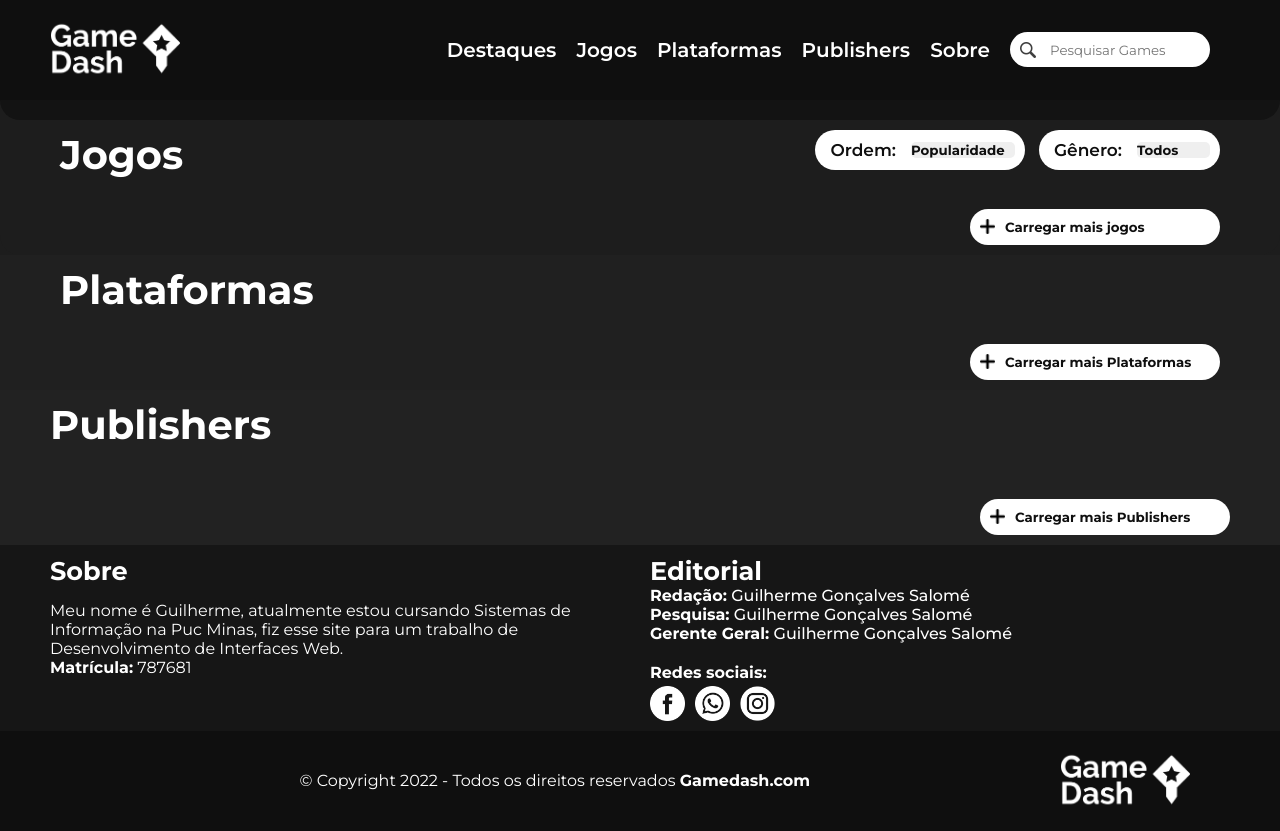
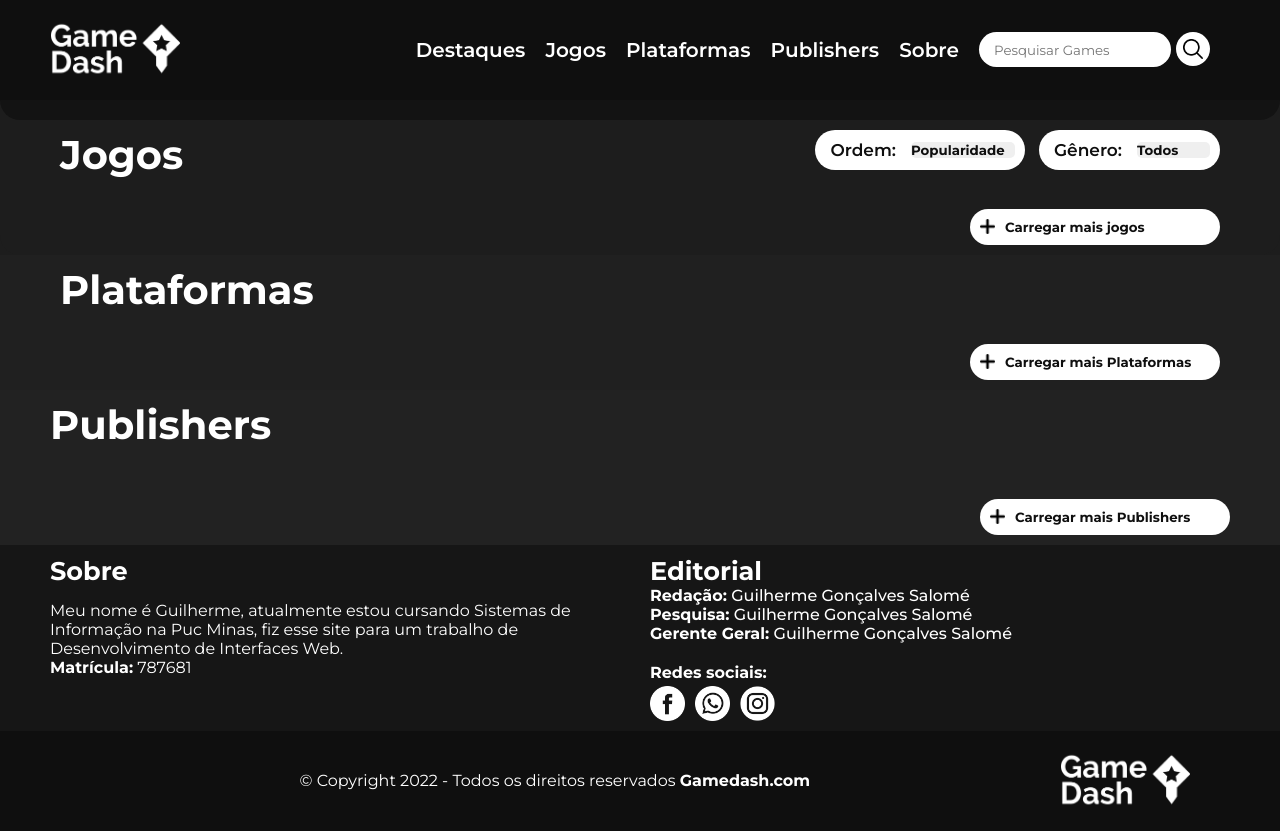
Before and after one commit to GuilhermeGS16/GameDash, a plain HTML site: page src/index.html in a window 1280 px wide. Both pictures are taken after a click on the button "Carregar mais jogos". Drawn offline with Linux system fonts and the light colour scheme; no server answers; files whose address does not match are found by name.

Commit message:
Add files via upload

```diff
--- a/src/index.html
+++ b/src/index.html
@@ -34,7 +34,10 @@
 								<li><a href="#sobre">Sobre</a></li>
 							</ul>
 						</nav>
-						<input id="search-bar" class="search-bar" type="search" placeholder="Pesquisar Games">
+						<div class="pesq">
+							<input id="search-bar" class="search-bar" type="search" placeholder="Pesquisar Games">
+							<button onclick="search()" class="search"><img src="../assets/images/search.png" alt=""></button>
+						</div>
 						<div class="menu-hamburguer">
 							<input type="checkbox" id="menutoggle">
 							<label for="menutoggle" class="menu-icon">
--- a/src/script.js
+++ b/src/script.js
@@ -42,7 +42,7 @@ function renderGames(games) {
 				<h2>${name}</h2>
 				<div id="rating" class="rating"><p>${rating}</p></div>
 				<a href="details.html?id=${id}"><img class="img2" src="${image}" alt="Imagem"></a>
-				<p>Lançamento: ${released}</p>
+				<p class="release">Lançamento: ${released}</p>
 				<a href="details.html?id=${id}"><p>Mais detalhes...</p></a>
 		</div>`
 	}
@@ -197,6 +197,11 @@ window.onload = function () {
 	}
 }
 
+function search() {
+	var x = document.getElementById("search-bar");
+	window.location.href = `search.html?search=${x.value}`;
+}
+
 function home() {
 	window.location.href = `index.html`;
 }
--- a/src/style.css
+++ b/src/style.css
@@ -17,6 +17,17 @@
     background-color: rgb(255, 255, 255);
     border-radius: 20px;
     border: 2px solid #0f0f0f;
+}
+
+option {
+    font-weight: 500;
+    background-color: #303030;
+    border-radius: 10px;
+    color: #fff;
+}
+
+.button {
+    cursor: pointer;
 }
 
 /*Começo Header*/
@@ -72,12 +83,33 @@
     box-shadow: none;
     outline: 0;
     border: none;
-    padding-left: 40px;
-    padding-right: 15px;
-    background-image: url(../assets/images/lupa.png);
+    padding-left: 15px;
+
+    /*background-image: url(../assets/images/lupa.png);
     background-repeat: no-repeat;
     background-position-y: center;
-    background-position-x: 10px;
+    background-position-x: 10px;*/
+}
+
+.search {
+    background-color: white;
+    width: 42px;
+    height: 34px;
+    border-radius: 50px;
+    cursor: pointer;
+    border: 0;
+    display: flex;
+    justify-content: center;
+    align-items: center;
+}
+
+.pesq {
+    display: flex;
+    gap: 5px;
+}
+
+.search img {
+    width: 20px;
 }
 
 .menu-open {
```
Also changed, not shown: assets/images/search.png (added).
